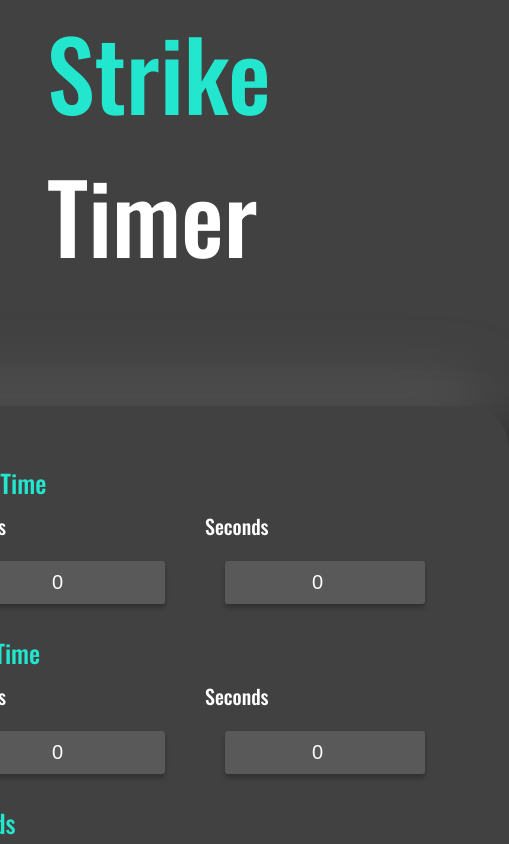
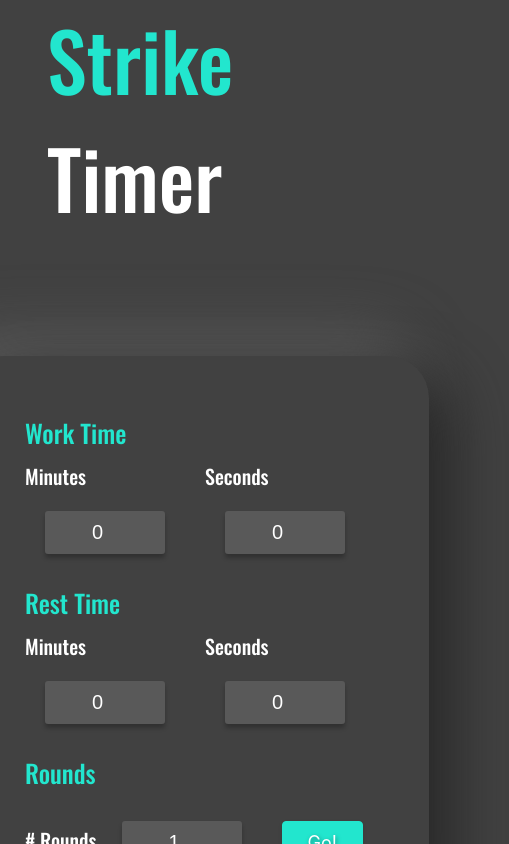
Before and after one commit to Gissell10/strikeTimer, a Next.js app: page / in a window 390 px wide. Shown: the top 844 px of the page, 509 px wide, since content can reach past the window. Built offline with nearby package versions, Linux system fonts and the light colour scheme.

Commit message:
add media query breakpoints between 350px and 600px

```diff
--- a/components/home.module.css
+++ b/components/home.module.css
@@ -123,6 +123,7 @@
     gap: 5px;
   }
 }
+
 @media (max-width: 600px) {
   .grid {
     width: 100%;
--- a/styles/Home.module.css
+++ b/styles/Home.module.css
@@ -19,7 +19,7 @@
 }
 .brand {
   color: #fff;
-  font-size: 96px;
+  font-size: 9rem;
   font-family: oswald;
   font-weight: 500;
   margin-bottom: 80px;
@@ -100,10 +100,22 @@
     flex-direction: column;
   }
 }
+@media only screen and (min-width: 350px) and (max-width: 600px) {
+  .brand {
+    font-size: 5rem;
+  }
+  .grid {
+    min-width: 60%;
+    flex-direction: column;
+  }
+  .timeForm {
+    margin: 20px 30px 20px 40px;
+  }
+}
 
 @media (max-width: 350px) {
   .grid {
-    width: 60%;
+    min-width: 60%;
     flex-direction: column;
   }
   .brand {
@@ -117,6 +129,9 @@
     flex-direction: column;
     justify-content: center;
     align-items: center;
+  }
+  .timeForm {
+    margin: 20px 30px 20px 80px;
   }
 }
 
--- a/styles/globals.css
+++ b/styles/globals.css
@@ -108,6 +108,11 @@ footer {
     padding: 10px 30px;
   }
 }
+@media only screen and (min-width: 350px) and (max-width: 600px) {
+  input {
+    width: 120px;
+  }
+}
 
 @media (max-width: 350px) {
   input {
```
